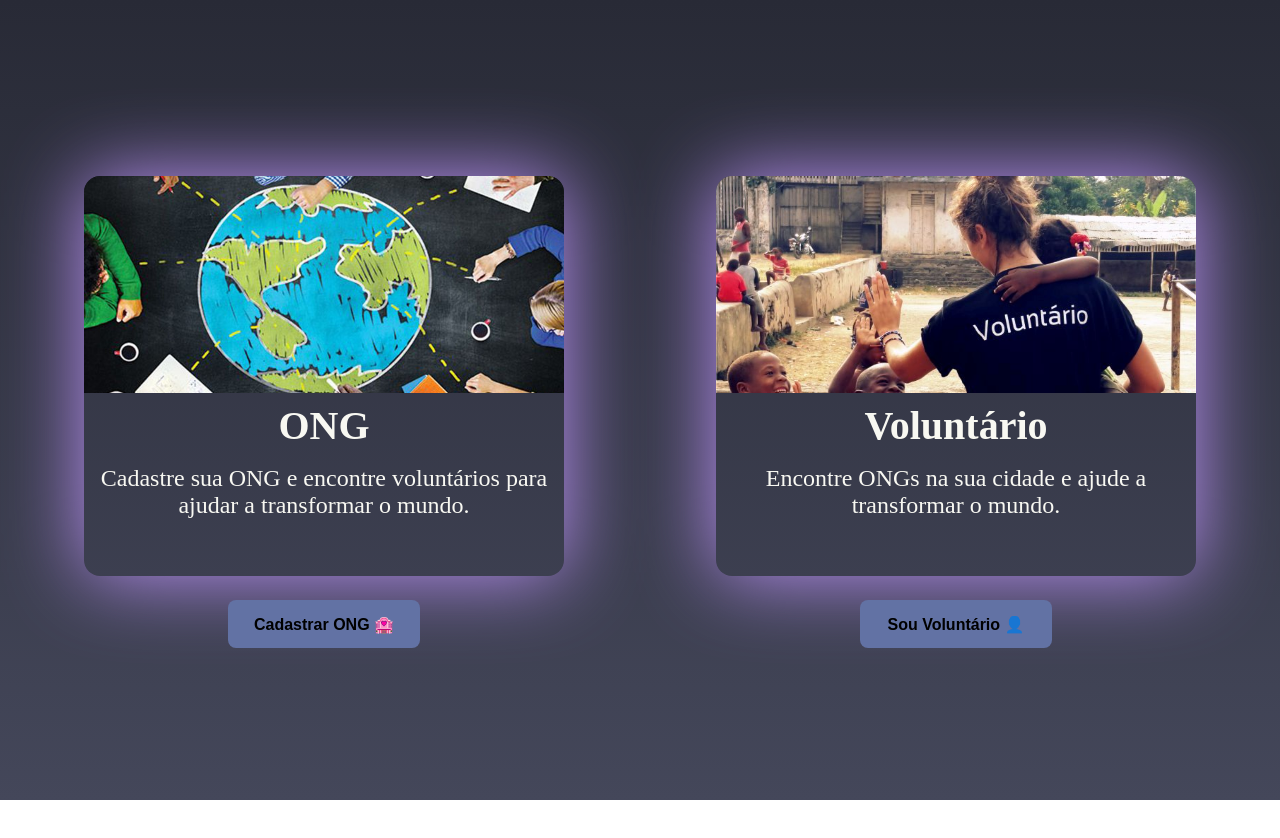
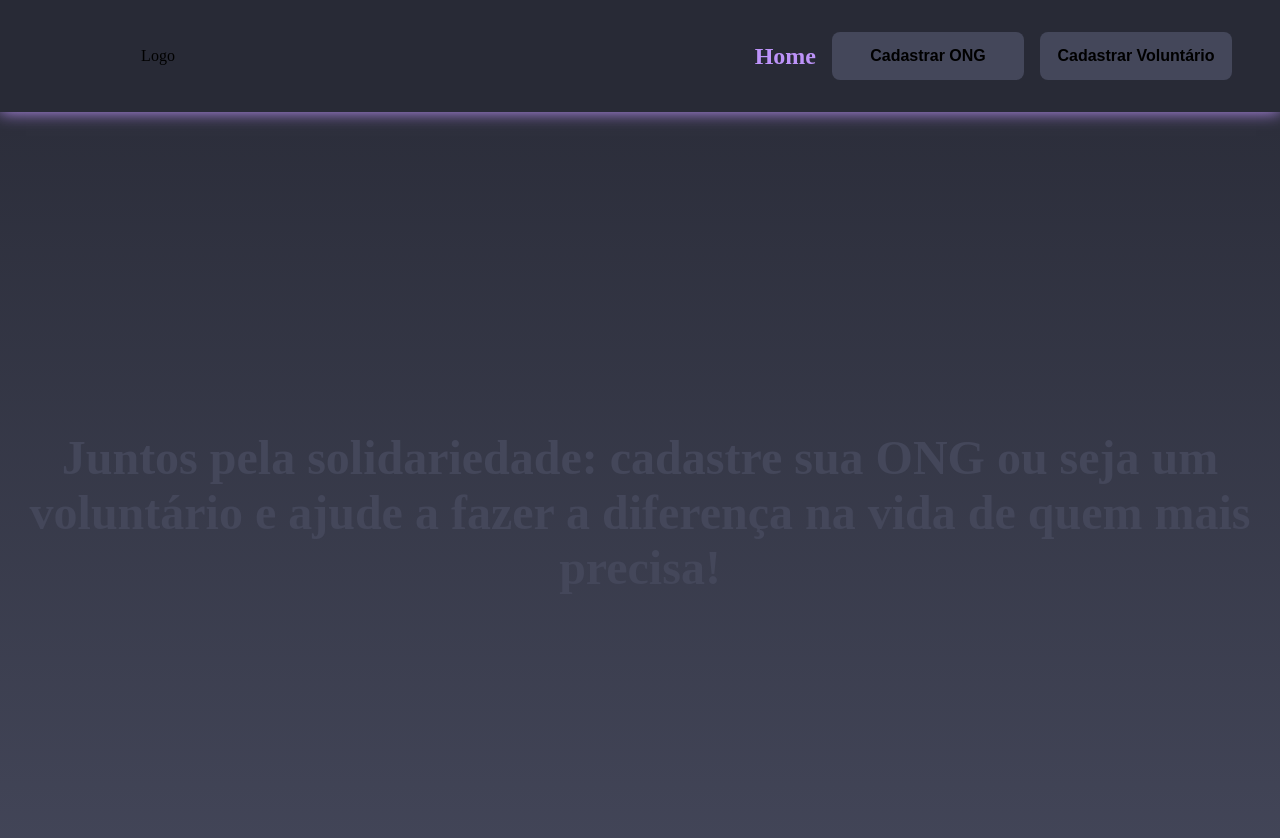
Before and after one commit to DaksonC/seja-voluntario, a Next.js app: page / in a window 1280 px wide. Shown: the top 838 px of the page. Before the commit the page ends 800 px from the top, so only its background shows below. Built offline with nearby package versions, Linux system fonts and the light colour scheme.

Commit message:
chore(refatora todo layout do site)

```diff
--- a/package.json
+++ b/package.json
@@ -9,6 +9,8 @@
     "lint": "next lint"
   },
   "dependencies": {
+    "@radix-ui/react-dropdown-menu": "^2.0.4",
+    "@radix-ui/react-icons": "^1.3.0",
     "@types/node": "18.15.6",
     "@types/react": "18.0.28",
     "@types/react-dom": "18.0.11",
--- a/src/components/ButtonRegister/styles.ts
+++ b/src/components/ButtonRegister/styles.ts
@@ -7,7 +7,7 @@ export const ContainerButton = styled.button.attrs({
   height: 3rem;
   border: 0;
   border-radius: 0.5rem;
-  background: #6272a4;
+  background: #44475a;
   cursor: pointer;
 
   span {
@@ -16,8 +16,13 @@ export const ContainerButton = styled.button.attrs({
   }
 
   &:hover {
-    background: #44475a;
-    border: 1px solid #fff;
+    background: #bd93f9;
+  }
+
+  &:disabled {
+    background: #282a36;
+    border: 1px solid #44475a;
+    cursor: not-allowed;
   }
 
   @media (max-width: 425px) {
--- a/src/components/Header/index.tsx
+++ b/src/components/Header/index.tsx
@@ -1,18 +1,79 @@
-import { ContainerHeader, ContentImg, ContentText } from "./styles";
-interface HeaderProps {
-  title: string;
-  description?: string;
-  url: string;
-}
+import { useRouter } from "next/router";
+import { HamburgerMenuIcon } from "@radix-ui/react-icons";
+import * as DropdownMenu from '@radix-ui/react-dropdown-menu';
 
-export function Header({ title, description, url }: HeaderProps) {
+import {
+  ContainerHeader,
+  ContentHeaderLogo,
+  ContentHeaderMenu,
+  ContentHeaderMenuItemDesktop,
+  ContentHeaderMenuMobile,
+  ContentHeaderMenuMobileItem,
+  DropdownMenuTrigger,
+  LinkHome
+} from "./styles";
+import { ButtonRegister } from "../ButtonRegister";
+
+export function Header() {
+  const router = useRouter()
+
+  function handleRegisterONG() {
+    router.push('/RegisterONG')
+  }
+
+  function handleRegisterVoluntary() {
+    router.push('/RegisterVoluntary')
+  }
+
+  const isDisabled = (href: string) => router.pathname === href;
+
   return (
     <ContainerHeader>
-      <ContentImg img={url} />
-      <ContentText>
-        <h1>{title}</h1>
-        <p>{description}</p>
-      </ContentText>
+      <ContentHeaderLogo>Logo</ContentHeaderLogo>
+      <ContentHeaderMenu>
+        <ContentHeaderMenuItemDesktop>
+          <LinkHome>Home</LinkHome>
+          <ButtonRegister
+            onClick={handleRegisterONG}
+            title="Cadastrar ONG"
+            {...(isDisabled('/RegisterONG') && { disabled: true })}
+          />
+          <ButtonRegister
+            onClick={handleRegisterVoluntary}
+            title="Cadastrar Voluntário"
+            {...(isDisabled('/RegisterVoluntary') && { disabled: true })}
+          />
+        </ContentHeaderMenuItemDesktop>
+
+        <DropdownMenu.Root>
+          <DropdownMenuTrigger>
+            <button className="IconButton" aria-label="Customise options">
+              <HamburgerMenuIcon />
+            </button>
+          </DropdownMenuTrigger>
+          <DropdownMenu.Portal>
+            <ContentHeaderMenuMobile>
+              <ContentHeaderMenuMobileItem>
+                <LinkHome>Home</LinkHome>
+              </ContentHeaderMenuMobileItem>
+              <ContentHeaderMenuMobileItem>
+                <ButtonRegister
+                  onClick={handleRegisterONG}
+                  title="Cadastrar ONG"
+                  {...(isDisabled('/RegisterONG') && { disabled: true })}
+                />
+              </ContentHeaderMenuMobileItem>
+              <ContentHeaderMenuMobileItem>
+                <ButtonRegister
+                  onClick={handleRegisterVoluntary}
+                  title="Cadastrar Voluntário"
+                  {...(isDisabled('/RegisterVoluntary') && { disabled: true })}
+                />
+              </ContentHeaderMenuMobileItem>
+            </ContentHeaderMenuMobile>
+          </DropdownMenu.Portal>
+        </DropdownMenu.Root>
+      </ContentHeaderMenu>
     </ContainerHeader>
   )
 }
--- a/src/components/Header/styles.ts
+++ b/src/components/Header/styles.ts
@@ -1,50 +1,114 @@
+import * as DropdownMenu from '@radix-ui/react-dropdown-menu';
+import Link from "next/link";
+import router from "next/router";
 import styled from "styled-components";
 
-interface IContentImgProps extends React.HTMLAttributes<HTMLDivElement> {
-  img: string;
-}
+export const ContainerHeader = styled.div`
+  width: 100vw;
+  height: 7rem;
+  background: #282a36;
+  box-shadow: 0 0 1rem #bd93f9;
 
-export const ContainerHeader = styled.div`
-  max-width: 30rem;
-  max-height: 25rem;
-  text-align: center;
-  border-radius: 1rem;
-  margin: 1.5rem auto;
-  box-shadow: 0 0 5rem #bd93f9;
+  display: grid;
+  grid-template-columns: 1fr 3fr;
+  gap: 1rem;
 `;
 
-export const ContentImg = styled.div<IContentImgProps>`
-  background-image: url(${(props) => props.img});
-  background-size: cover;
-  background-position: center center;
-  background-repeat: no-repeat;
-  border-radius: 1rem 1rem 0 0;
+export const ContentHeaderLogo = styled.div`
+  display: flex;
+  align-items: center;
+  justify-content: center;
+  gap: 1rem;
+  padding: 0 1rem;
 `;
 
-export const ContentText = styled.div`
-  border-radius: 0 0 1rem 1rem;
-  padding: 1rem;
-  text-align: center;
-  margin-top: -3rem;
+export const ContentHeaderMenu = styled.div`
+  display: flex;
+  align-items: center;
+  justify-content: flex-end;
+  gap: 1rem;
+  padding: 0 2rem;
+  `;
 
-  h1 {
-    font-size: 2.5rem;
-    color: #f8f8f2;
-    margin-bottom: 1rem;
+export const ContentHeaderMenuItemDesktop = styled.div`
+  display: block;
+  display: flex;
+  align-items: center;
+  justify-content: center;
+  gap: 1rem;
+
+  @media (max-width: 426px) {
+    display: none;
   }
+`;
 
-  p {
-    font-size: 1.5rem;
-    color: #f8f8f2;
+export const DropdownMenuTrigger = styled(DropdownMenu.Trigger)`
+  background: transparent;
+  border: 0;
+
+  button {
+    display: none;
   }
 
   @media (max-width: 425px) {
-    margin-top: -1rem;
-    h1 {
+    button {
+      display: block;
+      width: 2rem;
+      height: 2rem;
+      border: 0;
+      border-radius: 50%;
+      cursor: pointer;
       font-size: 1.5rem;
-    }
-    p{
-      font-size: 1rem;
+      color: #bd93f9;
+      background: #44475a;
+
+      &:hover {
+        background: #bd93f9;
+        color: #44475a;
+      }
     }
   }
 `;
+
+export const ContentHeaderMenuMobile = styled(DropdownMenu.Content)`
+  width: 100vw;
+  height: auto;
+  background: #282a36;
+  border-radius: 0.5rem;
+  padding: 1rem;
+  display: flex;
+  flex-direction: column;
+  align-items: center;
+  justify-content: center;
+  gap: 1rem;
+`;
+
+export const ContentHeaderMenuMobileItem = styled(DropdownMenu.Item)`
+  width: 100%;
+  height: 3rem;
+  display: flex;
+  align-items: center;
+  justify-content: center;
+`;
+
+export const Logo = styled.img`
+  width: 5rem;
+  height: 5rem;
+`;
+
+const isActive = (href: string) => router.pathname === href;
+
+export const LinkHome = styled(Link).attrs({
+  href: "/"
+})`
+  text-decoration: none;
+  color: #44475a;
+  font-size: 1.5rem;
+  font-weight: 700;
+
+  &:hover {
+    color: #bd93f9;
+  }
+
+  ${(props) => isActive(props.href) && "color: #bd93f9;"}
+`;
--- a/src/pages/RegisterONG/index.tsx
+++ b/src/pages/RegisterONG/index.tsx
@@ -4,6 +4,7 @@ import { useForm, SubmitHandler } from "react-hook-form";
 import { useCitys } from "@/hooks/useCitys";
 import { useStates } from "@/hooks/useStates";
 import { ContainerRegisterONG, ContentSelected } from "./styles";
+import { Header } from "@/components/Header";
 
 type IRegisterONGData = {
   name: string;
@@ -27,6 +28,8 @@ function RegisterONG() {
   }
 
   return (
+    <>
+      <Header />
       <ContainerRegisterONG>
         <h1>Cadastro de ONG 🏩</h1>
         <form onSubmit={handleSubmit(onSubmit)}>
@@ -71,6 +74,7 @@ function RegisterONG() {
           <button type="submit">Salvar</button>
         </form>
       </ContainerRegisterONG>
+    </>
   );
 }
 
--- a/src/pages/RegisterVoluntary/index.tsx
+++ b/src/pages/RegisterVoluntary/index.tsx
@@ -3,6 +3,7 @@ import { ContainerRegisterVoluntary, ContentSelected } from "./styles";
 import { useForm, SubmitHandler } from "react-hook-form";
 import { useCitys } from "@/hooks/useCitys";
 import { useStates } from "@/hooks/useStates";
+import { Header } from "@/components/Header";
 
 type IRegisterVoluntaryData = {
   name: string;
@@ -26,6 +27,8 @@ function RegisterVoluntary() {
   }
 
   return (
+    <>
+      <Header />
       <ContainerRegisterVoluntary>
         <h1>Cadastro de Voluntário 👤</h1>
         <form onSubmit={handleSubmit(onSubmit)}>
@@ -70,6 +73,7 @@ function RegisterVoluntary() {
           <button type="submit">Salvar</button>
         </form>
       </ContainerRegisterVoluntary>
+    </>
   );
 }
 
--- a/src/pages/index.tsx
+++ b/src/pages/index.tsx
@@ -1,21 +1,9 @@
 import Head from 'next/head'
-import { useRouter } from 'next/router'
 
 import { Container } from './styles'
 import { Header } from '@/components/Header'
-import { ButtonRegister } from '@/components/ButtonRegister'
 
 export default function Home() {
-  const router = useRouter()
-
-
-  function handleRegisterONG() {
-    router.push('/RegisterONG')
-  }
-
-  function handleRegisterVoluntary() {
-    router.push('/RegisterVoluntary')
-  }
 
   return (
     <>
@@ -25,23 +13,11 @@ export default function Home() {
         <meta name="viewport" content="width=device-width, initial-scale=1" />
         {/* <link rel="icon" href="/favicon.ico" /> */}
       </Head>
+      <Header />
       <Container>
-        <div>
-          <Header
-            title="ONG"
-            description="Cadastre sua ONG e encontre voluntários para ajudar a transformar o mundo."
-            url="ong.jpg"
-          />
-          <ButtonRegister title="Cadastrar ONG 🏩" onClick={handleRegisterONG} />
-        </div>
-        <div>
-          <Header
-            title="Voluntário"
-            description="Encontre ONGs na sua cidade e ajude a transformar o mundo."
-            url="voluntario.jpg"
-          />
-          <ButtonRegister title="Sou Voluntário 👤" onClick={handleRegisterVoluntary} />
-        </div>
+        <h1>
+          Juntos pela solidariedade: cadastre sua ONG ou seja um voluntário e ajude a fazer a diferença na vida de quem mais precisa!
+        </h1>
       </Container>
     </>
   )
--- a/src/pages/styles.ts
+++ b/src/pages/styles.ts
@@ -3,23 +3,19 @@ import styled from "styled-components";
 export const Container = styled.div`
   width: 100vw;
   height: 100vh;
-  padding: 1rem;
-  display: grid;
-  gap: 1rem;
-  grid-template-columns: 1fr 1fr;
+  display: flex;
   align-items: center;
   justify-content: center;
+  text-align: center;
 
-  div {
-    width: 100%;
-    height: 100%;
-    display: flex;
-    align-items: center;
-    justify-content: center;
-    flex-direction: column;
+  h1 {
+    font-size: 3rem;
+    color: #44475a;
   }
 
   @media (max-width: 425px) {
-    grid-template-columns: 1fr;
+    h1 {
+      font-size: 2rem;
+    }
   }
 `;
--- a/src/styles/globals.css
+++ b/src/styles/globals.css
@@ -69,13 +69,8 @@
   margin: 0;
 }
 
-html,
 body {
-  max-width: 100vw;
   overflow-x: hidden;
-}
-
-body {
   background-image: linear-gradient(to bottom, #282a36, #44475a);
 }
 
```
Also changed, not shown: 1 other file (tests, documents, lock files or other folders). Lines whose indentation alone changed are shown as unchanged.
